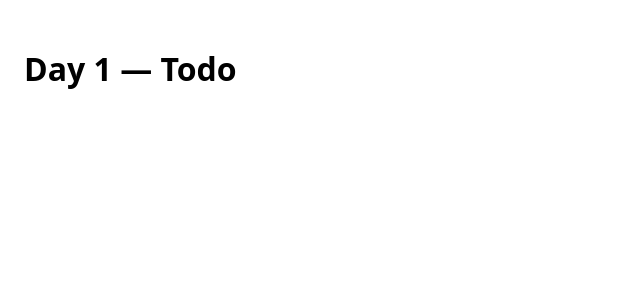
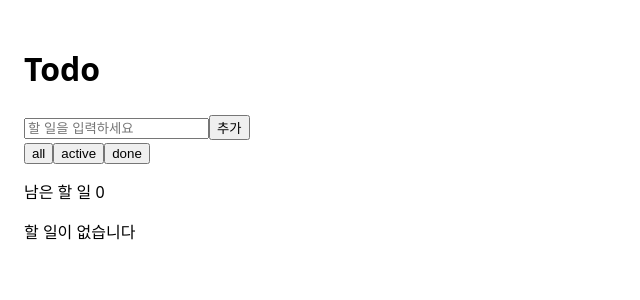
Before and after one commit to Jeong-jj/vue-to-react, a React (Vite) app in the folder react-basics/: page / in a window 1280 px wide. Shown: the top 300 px of the page, without its empty margins (0-640 px from the left). Built offline with nearby package versions, Linux system fonts and the light colour scheme.

Commit message:
Practice: todo app 직접 구현 연습
Vue코드를 기반으로 리액트로 바꿔본다

```diff
--- a/react-basics/src/day01/TodoApp.tsx
+++ b/react-basics/src/day01/TodoApp.tsx
@@ -1,3 +1,104 @@
+import { useEffect, useState } from "react";
+
+type Filter = "all" | "active" | "done";
+interface Todo {
+  id: number;
+  text: string;
+  done: boolean;
+}
+
 export default function TodoApp() {
-  return <h1>Day 1 — Todo</h1>
+  const [todos, setTodos] = useState<Todo[]>([]);
+  const [input, setInput] = useState<string>("");
+  const [filter, setFilter] = useState<Filter>("all");
+
+  const [filteredTodos, setFilteredTodos] = useState<Todo[]>([]);
+  const [remainingCount, setRemainingCount] = useState<number>(0);
+
+  useEffect(() => {
+    if (filter === "active") {
+      setTodos(todos.filter((t) => !t.done));
+      return;
+    } else if (filter === "done") {
+      setFilteredTodos(todos.filter((t) => t.done));
+      return;
+    } else {
+      setFilteredTodos(todos);
+      return;
+    }
+  }, [filter, todos]);
+
+  useEffect(() => {
+    setRemainingCount(todos.filter((t) => !t.done).length);
+  }, [todos]);
+
+  function addTodo(event: Event) {
+    event.preventDefault;
+
+    const text = input.trim();
+    if (!text) return;
+    // add 동작을 안하네,,
+    setTodos([...todos, { id: Date.now(), text, done: false }]);
+    setInput("");
+  }
+
+  function removeTodo(id: number) {
+    const index = todos.findIndex((t) => t.id === id);
+    setTodos(todos.splice(index, 1));
+  }
+
+  function toggleTodo(todo: Todo) {
+    const index = todos.findIndex((t) => t.id === todo.id);
+
+    if (!todos.length) return;
+    // 여기는 setTodos를 쓸 필요가 없는거였나?
+    todos[index].done = !todos[index].done;
+  }
+
+  return (
+    <>
+      <h1>Todo</h1>
+
+      <form onSubmit={(event) => addTodo(event as Event)}>
+        <input
+          value={input}
+          placeholder="할 일을 입력하세요"
+          onInput={(event) => setInput(event.data)}
+        />
+        <button type="submit">추가</button>
+      </form>
+
+      <div>
+        {(["all", "active", "done"] as Filter[]).map((f) => (
+          <button
+            key={f}
+            className={`${filter === f && "active"}`}
+            onClick={() => setFilter(f)}
+          >
+            {f}
+          </button>
+        ))}
+      </div>
+
+      <p>남은 할 일 {remainingCount}</p>
+
+      {!filteredTodos.length ? (
+        <p>할 일이 없습니다</p>
+      ) : (
+        <ul>
+          {filteredTodos.map((todo) => (
+            <li key={todo.id}>
+              <input
+                type="checkbox"
+                checked={todo.done}
+                onChange={() => toggleTodo(todo)}
+              />
+              <span className={`${todo.done && "done"}`}>{todo.text}</span>
+              <button onClick={() => removeTodo(todo.id)}>삭제</button>
+            </li>
+          ))}
+        </ul>
+      )}
+    </>
+  );
 }
```
